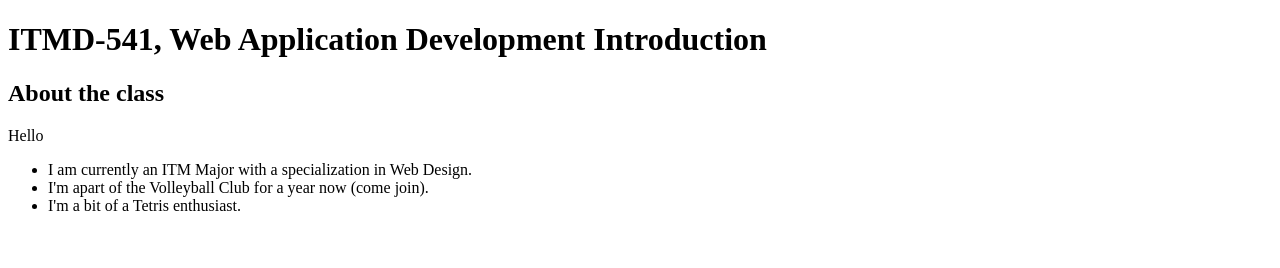
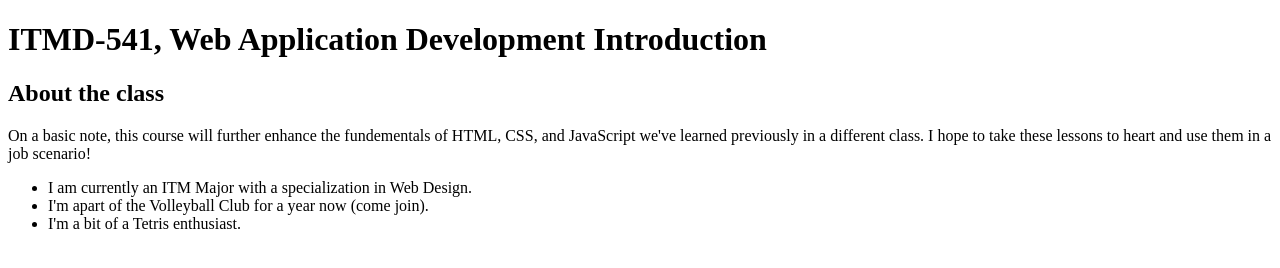
Before and after one commit to ITMD-541-02/Lab-1, a plain HTML site: page index.html in a window 1280 px wide. Drawn offline with Linux system fonts and the light colour scheme.

Commit message:
Adding class intro

```diff
--- a/index.html
+++ b/index.html
@@ -7,7 +7,7 @@
 <body>
   <h1>ITMD-541, Web Application Development Introduction</h1>
   <h2>About the class</h2>
-  <p>Hello</p>
+  <p>On a basic note, this course will further enhance the fundementals of HTML, CSS, and JavaScript we've learned previously in a different class. I hope to take these lessons to heart and use them in a job scenario!</p>
   <ul>
     <li>I am currently an ITM Major with a specialization in Web Design.</li>
     <li>I'm apart of the Volleyball Club for a year now (come join).</li>
```
